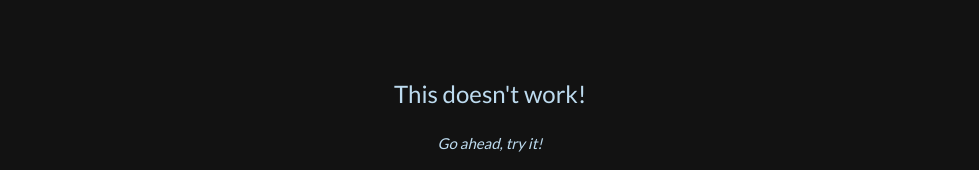
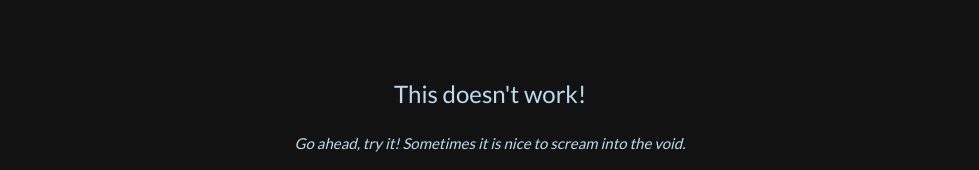
Before and after one commit to DungeonMaestro215/DungeonMaestro215.github.io, a website: page index.html in a window 1280 px wide. Shown: the part 3482-3652 px from the top of the page, without its empty margins (150-1129 px from the left). Drawn offline with nearby package versions, Linux system fonts and the light colour scheme.

Commit message:
Update index.html

```diff
--- a/index.html
+++ b/index.html
@@ -236,7 +236,7 @@
     <!-- Container (Contact Section) -->
     <div class="w3-content w3-container w3-padding-64" id="contact">
         <h3 class="w3-center">This doesn't work!</h3>
-        <p class="w3-center"><em>Go ahead, try it!</em></p>
+        <p class="w3-center"><em>Go ahead, try it! Sometimes it is nice to scream into the void.</em></p>
 
         <div class="w3-row w3-padding-32 w3-section">
             <div class="w3-col m4 w3-container">
```
